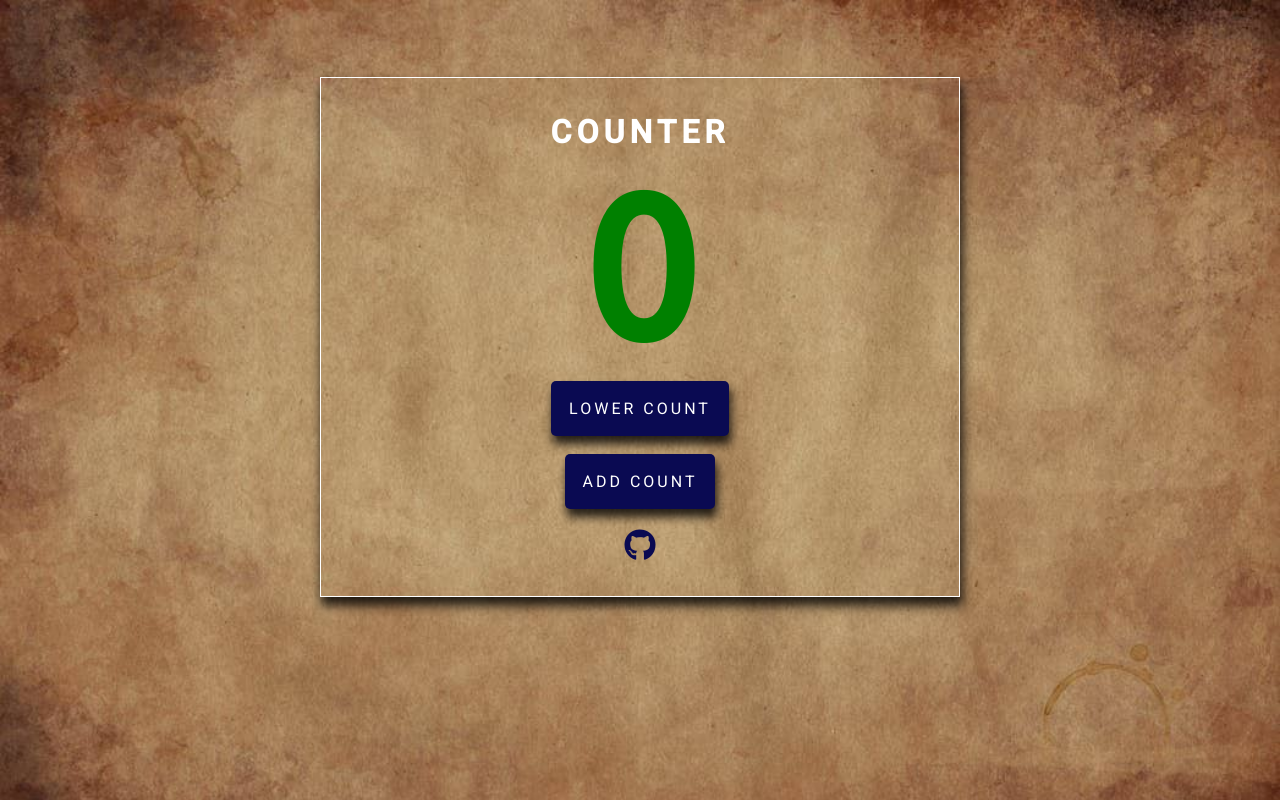
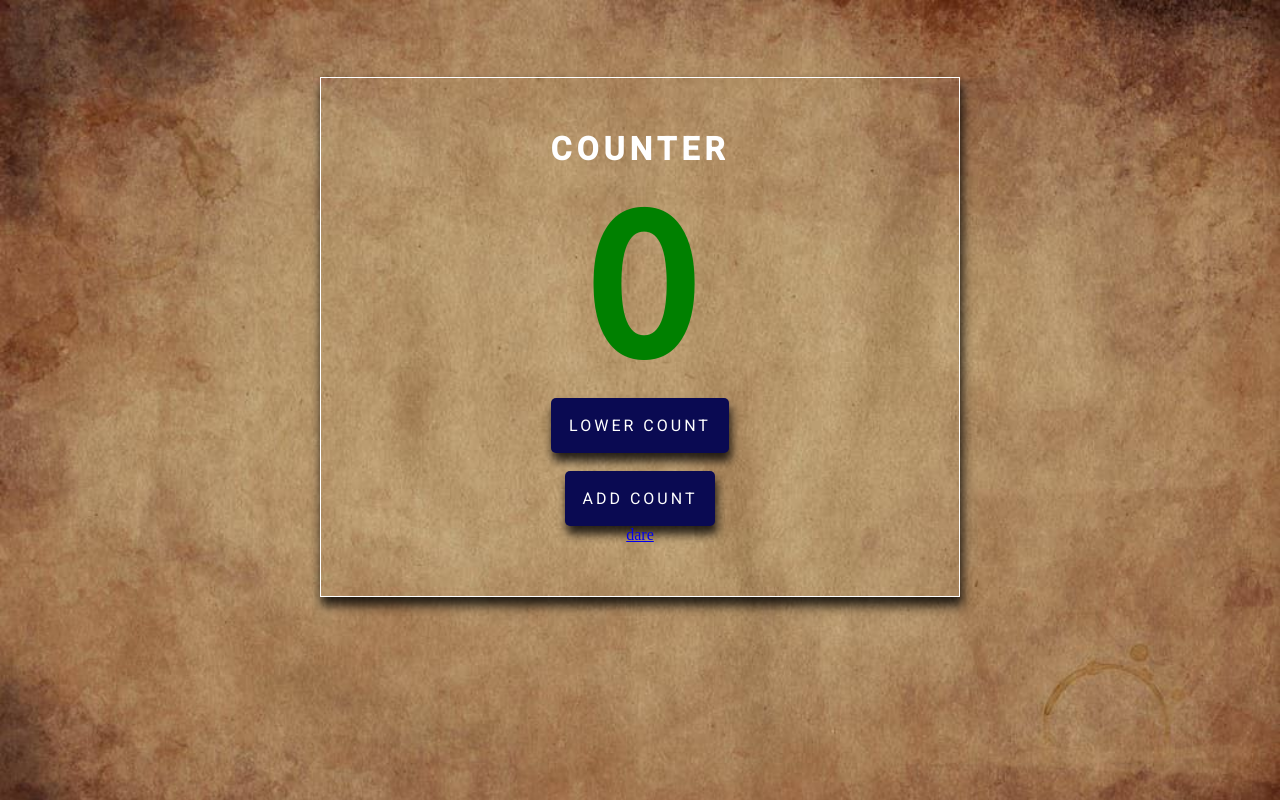
Before and after one commit to steveayodeji/Counter-Javascript-week-3, a plain HTML site: page index.html in a window 1280 px wide. Drawn offline with Linux system fonts and the light colour scheme.

Commit message:
Update index.html

```diff
--- a/index.html
+++ b/index.html
@@ -18,7 +18,7 @@
             <button id="add">
                    ADD COUNT
             </button>
-            <a href="https://steveayodeji.github.io/Counter-Javascript-week-3"><i class="fab fa-github"></i></a>
+             <a href="https://steveayodeji.github.io/Counter-Javascript-week-3">dare</a>
             </div>
             <script src="Main.js"></script>
         </body>
```
